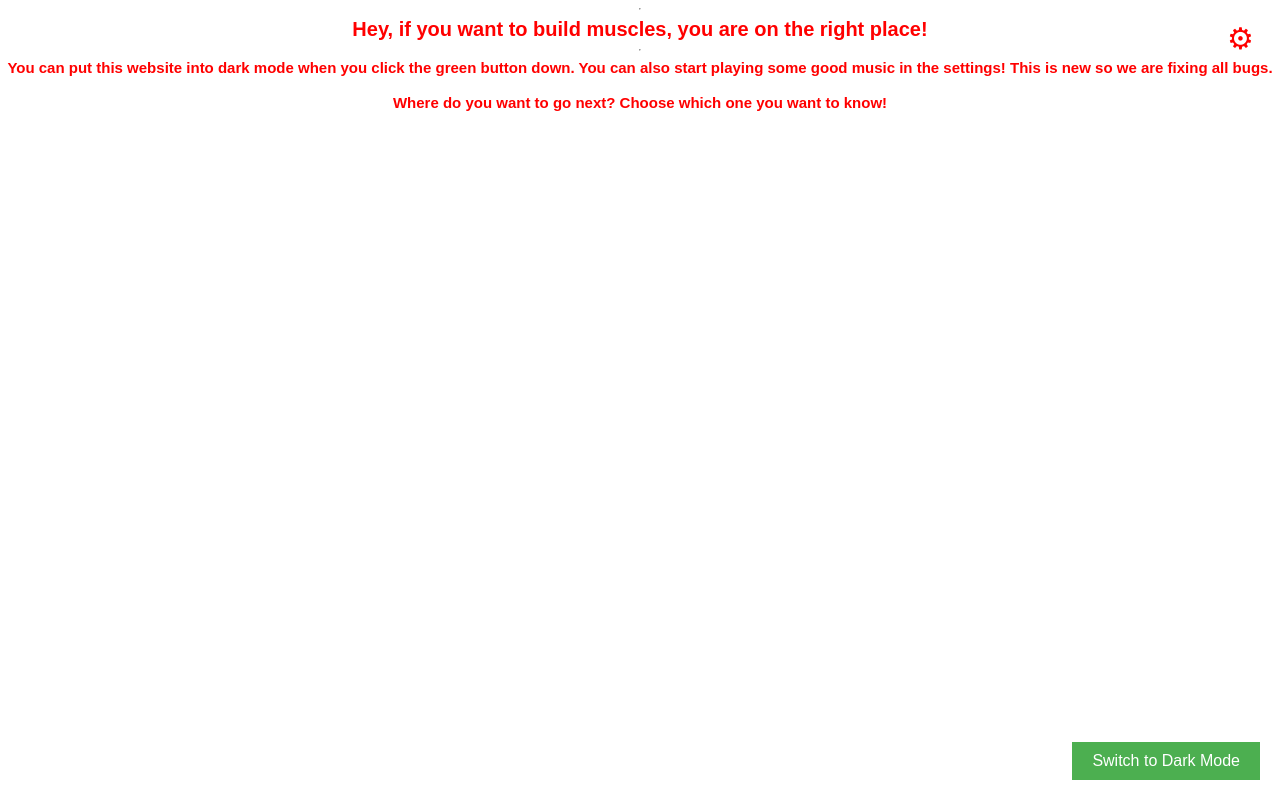
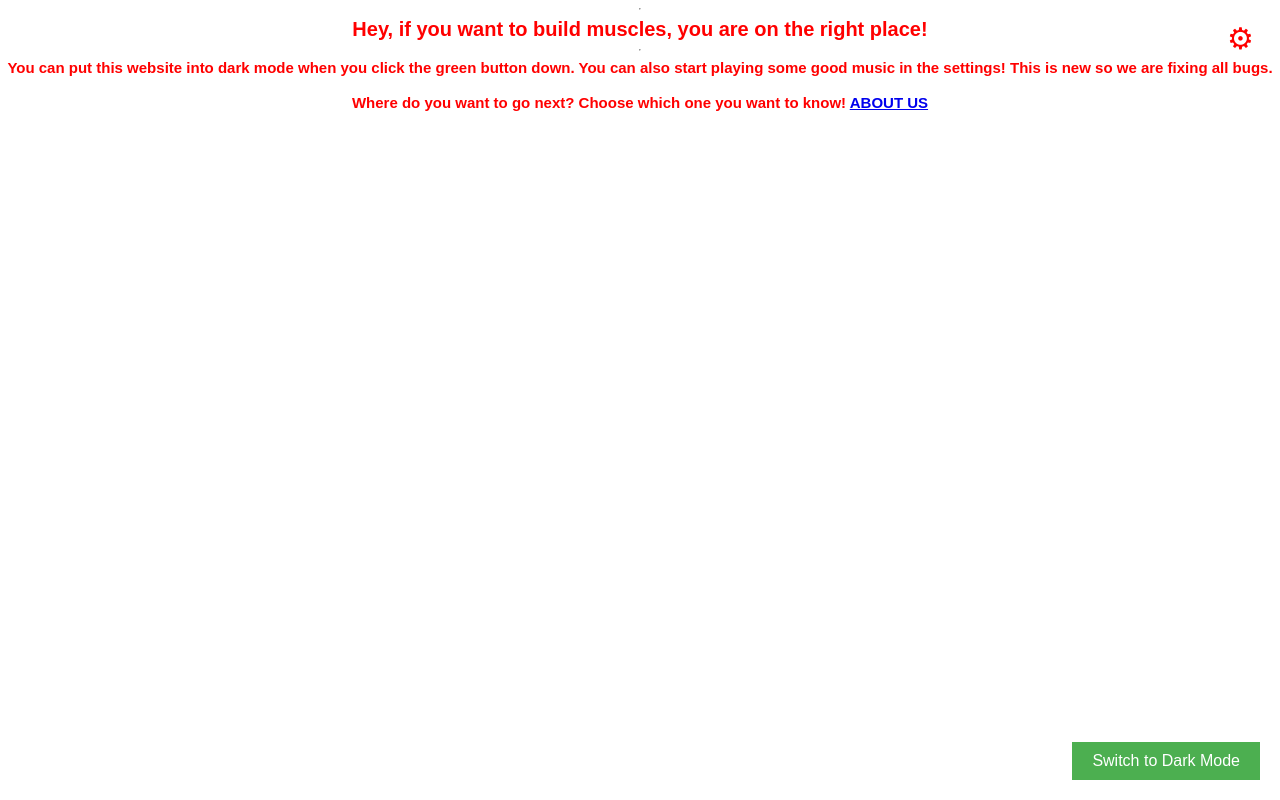
Before and after one commit to TobiasKvasna/Fitness-HOME, a plain HTML site: page index.html in a window 1280 px wide. Drawn offline with Linux system fonts and the light colour scheme.

Commit message:
index.html

```diff
--- a/index.html
+++ b/index.html
@@ -111,6 +111,8 @@
     <h2>You can put this website into dark mode when you click the green button down. You can also start playing some good music in the settings! This is new so we are fixing all bugs.</h2>
 <br>
 <h2>Where do you want to go next? Choose which one you want to know!
+    <a href="https://tobiaskvasna.github.io/About-US-fitness/" target="_blank">ABOUT US</a>
+
 
 
 
```
